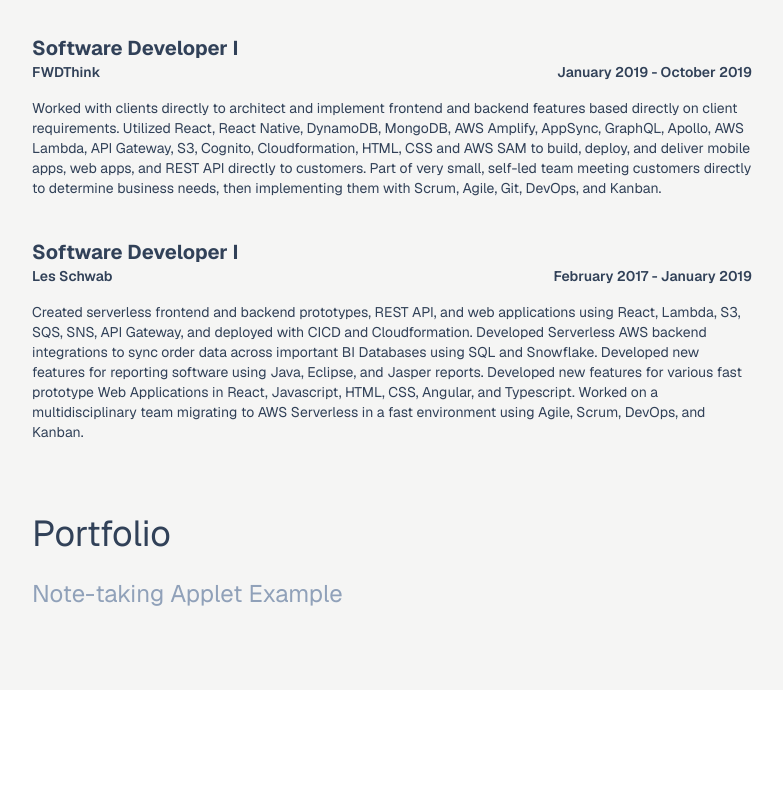
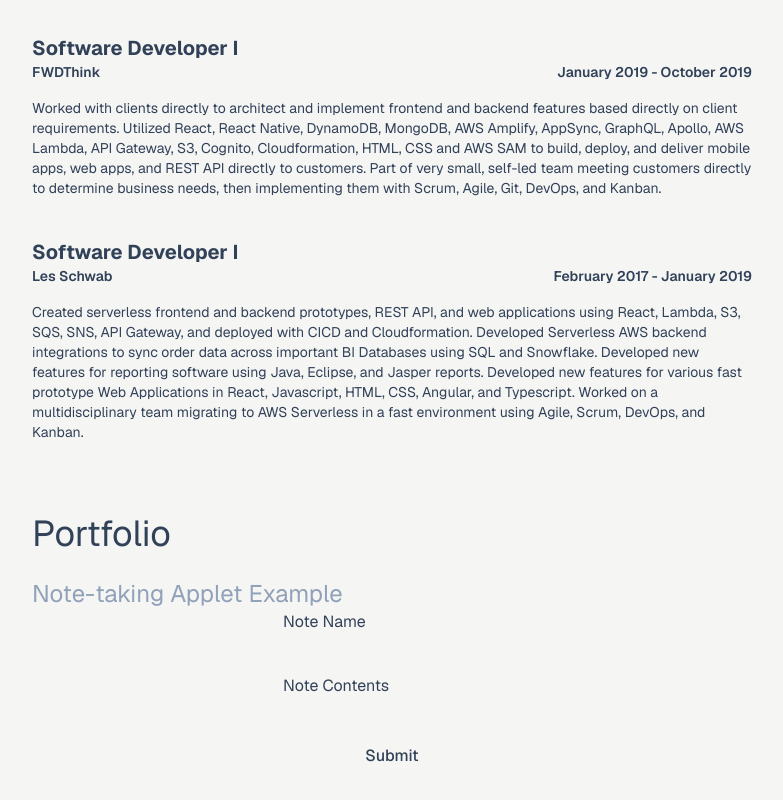
Before and after one commit to koutsopoulosw/nextjs-typescript-personal-site, a Next.js app: page / in a window 1280 px wide. Shown: the part 1586-2386 px from the top of the page, without its empty margins (48-831 px from the left). Before the commit the page ends 2276 px from the top, so only its background shows below. Built offline with nearby package versions, Linux system fonts and the light colour scheme.

Commit message:
Adding skeletong for noteTakingApplet form and state

```diff
--- a/src/app/page.tsx
+++ b/src/app/page.tsx
@@ -2,6 +2,7 @@ import Image from "next/image";
 import { Linkedin } from 'lucide-react';
 import Resume from "./ui/resume";
 import NavBar from "./ui/navBar";
+import NoteTakingApplet from "./ui/noteTakingApplet";
 
 export default function Home() {
   return (
@@ -37,6 +38,7 @@ export default function Home() {
           </header>
           <div>
             <h3 className="text-l md:text-xl lg:text-2xl text-slate-400">Note-taking Applet Example</h3>
+            <NoteTakingApplet />
           </div>
         </section>
       </main>
--- /dev/null
+++ b/src/app/ui/button.tsx
@@ -0,0 +1,19 @@
+"use client";
+
+import { MouseEventHandler } from "react";
+
+export default function Button({onClick, text, isPrimary} : {onClick : MouseEventHandler, text: string, isPrimary: boolean}) {
+
+  let className = "rounded-md px-3 py-1.5 font-medium";
+
+  if(isPrimary) {
+
+  } else {
+
+  }
+  return (
+    <button onClick={onClick} className={className}>
+      {text}
+    </button>
+  )
+}
--- /dev/null
+++ b/src/app/ui/listItem.tsx
@@ -0,0 +1,5 @@
+export default function listItem() {
+  return (
+    <div></div>
+  );
+}
--- a/src/app/ui/navBar.tsx
+++ b/src/app/ui/navBar.tsx
@@ -4,7 +4,7 @@ import LinkButton from "./linkButton";
 export default function NavBar() {
 
   const navBarItems = navLinks.map(item =>
-    <LinkButton item={item}/>
+    <LinkButton key={item.label} item={item}/>
   );
 
   return (
--- /dev/null
+++ b/src/app/ui/noteTakingApplet.tsx
@@ -0,0 +1,94 @@
+"use client";
+
+import Button from './button';
+import {ChangeEvent, useState} from 'react';
+import TextBox from './textbox';
+import ListItem from './listItem';
+import NextNodeServer from 'next/dist/server/next-server';
+
+interface Note {
+  noteName: string
+  noteContent: string
+  noteId: number
+}
+
+export default function noteTakingApplet() {
+
+  const [notes, setNotes] = useState<Note[]>([]);
+
+  // currentNoteId will be null if not currently editing one
+  const [currentNoteId, setCurrentNoteId] = useState(null);
+  const [noteContent, setNoteContent] = useState("");
+  const [noteName, setNoteName] = useState("");
+
+  console.log("NOTES");
+  console.log(notes);
+
+  const updateNoteName = (e: React.ChangeEvent<HTMLInputElement>) => {
+    setNoteName(e.target.value);
+  };
+
+  const updateNoteContent = (e: React.ChangeEvent<HTMLInputElement>) => {
+    setNoteContent(e.target.value);
+  };
+
+  const onSubmit = () => {
+
+    let nextNotes;
+
+    // If editing note currently
+    if(currentNoteId) {
+      nextNotes = notes.map((note : any) => {
+        if (note.noteId == currentNoteId) {
+          return {
+            noteName,
+            noteContent,
+            currentNoteId
+          }
+        } else {
+          return note;
+        }
+      });
+    } else {
+      nextNotes = [...notes, {
+        noteName,
+        noteContent,
+        noteId: notes.length
+      }]
+    }
+
+    console.log("NEW NOTES");
+    console.log(nextNotes);
+    setNotes(nextNotes);
+  };
+
+  const onCancel = () => {
+    setCurrentNoteId(null);
+    setNoteName("");
+    setNoteContent("");
+  };
+
+  notes.map((note : any) => (
+    <li key={note.id}>{note.name}</li>
+  ));
+
+  return (
+    <section className="flex flex-row justify-center mb-8">
+      <form className="flex flex-col justify-center">
+        <label>Note Name</label>
+        <TextBox name="Note Name" text={noteName} setText={updateNoteName}/>
+        <label>Note Contents</label>
+        <TextBox name="Note Contents" text={noteContent} setText={updateNoteContent}/>
+        {currentNoteId ? (
+          <Button onClick={onCancel} text={'Submit'} isPrimary={true}/>
+        ) : null}
+        <Button onClick={onSubmit} text={'Submit'} isPrimary={true}/>
+      </form>
+      <div className="flex flex-col">
+        <ul>
+
+        </ul>
+      </div>
+    </section>
+  );
+}
--- /dev/null
+++ b/src/app/ui/textbox.tsx
@@ -0,0 +1,12 @@
+'use client';
+
+import { ChangeEventHandler } from "react";
+
+export default function TextBox({text, setText, name} :{text : string, setText: ChangeEventHandler, name: string}) {
+
+  return (
+    <div className="mb-4">
+      <input type="text" value={text} onChange={setText} />
+    </div>
+  )
+}
```
